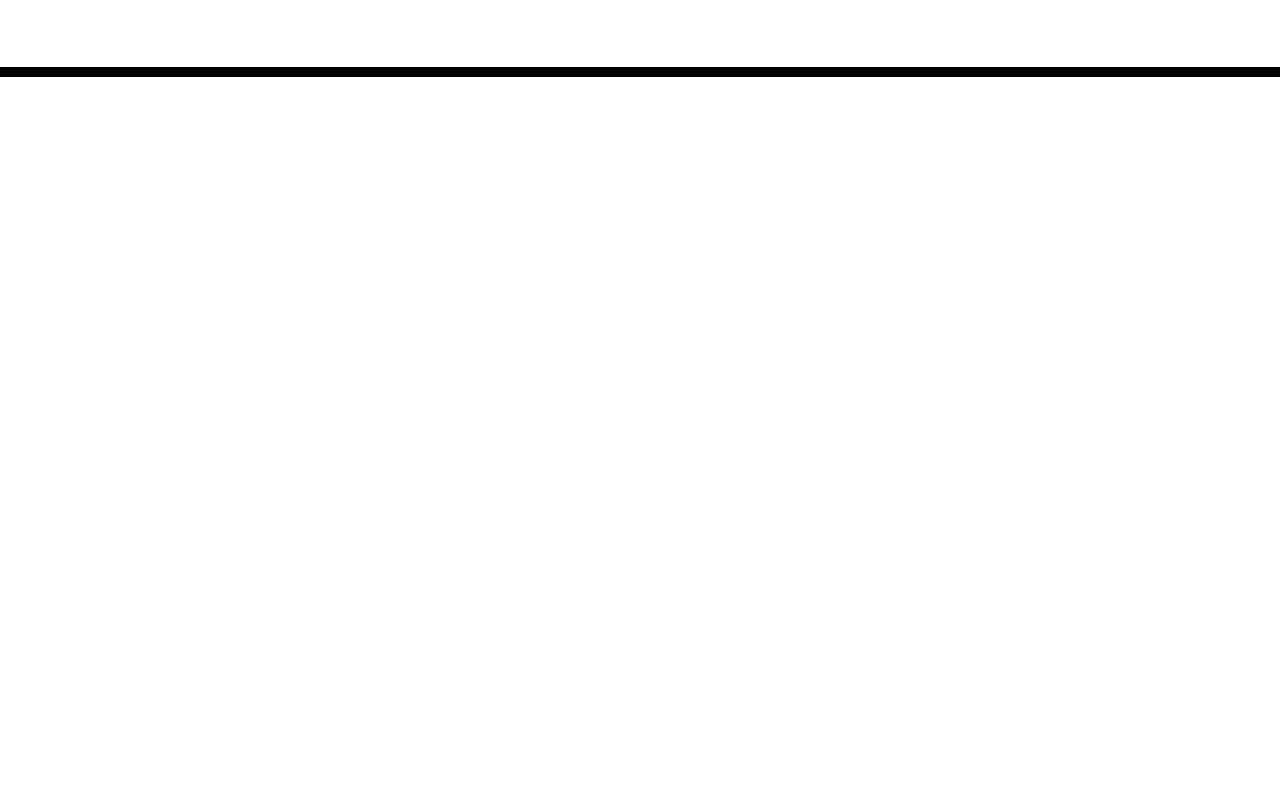
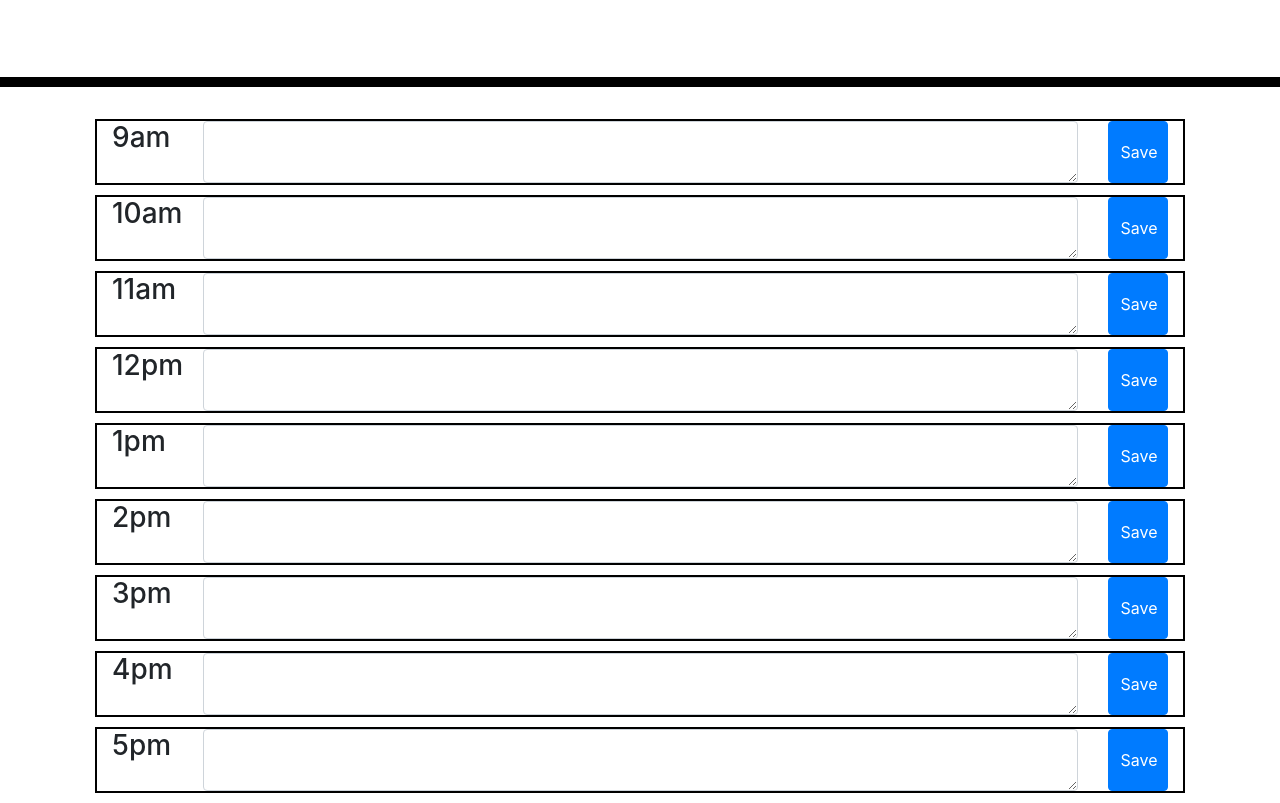
Before and after one commit to GiantRobot76/DayPlannerProject, a plain HTML site: page index.html in a window 1280 px wide. Shown: the part 191-994 px from the top of the page. Before the commit the page ends 800 px from the top, so only its background shows below. Drawn offline with nearby package versions, Linux system fonts and the light colour scheme; files that its build step writes are made by us from their sources.

Commit message:
initial grid buildout

```diff
--- a/Assets/CSS/style.css
+++ b/Assets/CSS/style.css
@@ -1,5 +1,5 @@
-body {
-  font-family: 'Open Sans', sans-serif;
+/* /* body {
+  font-family: "Open Sans", sans-serif;
   font-size: 16px;
   line-height: 1;
 }
@@ -11,7 +11,7 @@ textarea {
   color: #000000;
   border-left: 1px solid black;
   padding: 10px;
-}
+} */
 
 .jumbotron {
   text-align: center;
@@ -21,7 +21,7 @@ textarea {
   border-bottom: 10px solid black;
 }
 
-.description {
+/* .description {
   white-space: pre-wrap;
 }
 
@@ -69,3 +69,29 @@ textarea {
   font-size: 20px;
   transition: all 0.3s ease-in-out;
 }
+
+.hr-col {
+  border: black solid 2px;
+  text-align: center;
+}
+
+.app-col {
+  border: black solid 2px;
+  text-align: center;
+}
+
+.save-col {
+  border: black solid 2px;
+  text-align: center;
+} */
+
+.row {
+  border: 2.5px solid black;
+  margin: 10px;
+}
+
+.btn,
+.space {
+  height: 100% !important;
+  width: 100% !important;
+}
--- /dev/null
+++ b/Assets/JS/script.js
@@ -0,0 +1,17 @@
+//TODO: Create 9 - 5 Block Day Template Based on Mockup Using Bootstrap
+//TODO: Make Fields Editable so that text describing appointment can be entered for each hour
+//TODO: Include a "save" button on each row so that input for that row can be saved to local memory
+//TODO: Link to (or download as applicable Moment.JS for use in date functions)
+//TODO: Determine Which Date Functions are applicable to this exercise and how to use.
+//TODO: Add Current Time and Date to Header
+//TODO: Color hours already passed during a given day in a different color
+
+var save9Btn = document.getElementById("save-9");
+var input9 = document.getElementById("9-input");
+
+var appointment9;
+
+save9Btn.addEventListener("click", function () {
+  appointment9 = input9.value;
+  console.log(appointment9);
+});
--- a/index.html
+++ b/index.html
@@ -18,7 +18,7 @@
       href="https://fonts.googleapis.com/css?family=Open+Sans&display=swap"
       rel="stylesheet"
     />
-    <link rel="stylesheet" href="style.css" />
+    <link rel="stylesheet" href="./Assets/CSS/style.css" />
     <title>Work Day Scheduler</title>
   </head>
 
@@ -29,10 +29,182 @@
       <p id="currentDay" class="lead"></p>
     </header>
     <div class="container">
-      <!-- Timeblocks go here -->
+      <div class="row">
+        <div class="col-sm-1 col-lg-1">
+          <p class="h3">9am</p>
+        </div>
+        <div class="col-sm-10 col-lg-10 space">
+          <div class="input-group">
+            <textarea
+              class="form-control"
+              aria-label="With textarea"
+              id="9-input"
+            ></textarea>
+          </div>
+        </div>
+        <div class="col-sm-1 col-lg-1">
+          <button type="button" class="btn btn-primary" id="save-9">
+            Save
+          </button>
+        </div>
+      </div>
+
+      <div class="row">
+        <div class="col-sm-1 col-lg-1">
+          <p class="h3">10am</p>
+        </div>
+        <div class="col-sm-10 col-lg-10">
+          <div class="input-group">
+            <textarea
+              class="form-control"
+              aria-label="With textarea"
+              id="10-input"
+            ></textarea>
+          </div>
+        </div>
+        <div class="col-sm-1 col-lg-1">
+          <button type="button" class="btn btn-primary" id="save-10">
+            Save
+          </button>
+        </div>
+      </div>
+      <div class="row">
+        <div class="col-sm-1 col-lg-1">
+          <p class="h3">11am</p>
+        </div>
+        <div class="col-sm-10 col-lg-10">
+          <div class="input-group">
+            <textarea
+              class="form-control"
+              aria-label="With textarea"
+              id="11-input"
+            ></textarea>
+          </div>
+        </div>
+        <div class="col-sm-1 col-lg-1">
+          <button type="button" class="btn btn-primary" id="save-11">
+            Save
+          </button>
+        </div>
+      </div>
+      <div class="row">
+        <div class="col-sm-1 col-lg-1">
+          <p class="h3">12pm</p>
+        </div>
+        <div class="col-sm-10 col-lg-10">
+          <div class="input-group">
+            <textarea
+              class="form-control"
+              aria-label="With textarea"
+              id="12-input"
+            ></textarea>
+          </div>
+        </div>
+        <div class="col-sm-1 col-lg-1">
+          <button type="button" class="btn btn-primary" id="save-12">
+            Save
+          </button>
+        </div>
+      </div>
+      <div class="row">
+        <div class="col-sm-1 col-lg-1">
+          <p class="h3">1pm</p>
+        </div>
+        <div class="col-sm-10 col-lg-10">
+          <div class="input-group">
+            <textarea
+              class="form-control"
+              aria-label="With textarea"
+              id="1-input"
+            ></textarea>
+          </div>
+        </div>
+        <div class="col-sm-1 col-lg-1">
+          <button type="button" class="btn btn-primary" id="save-1">
+            Save
+          </button>
+        </div>
+      </div>
+      <div class="row">
+        <div class="col-sm-1 col-lg-1">
+          <p class="h3">2pm</p>
+        </div>
+        <div class="col-sm-10 col-lg-10">
+          <div class="input-group">
+            <textarea
+              class="form-control"
+              aria-label="With textarea"
+              id="2-input"
+            ></textarea>
+          </div>
+        </div>
+        <div class="col-sm-1 col-lg-1">
+          <button type="button" class="btn btn-primary" id="save-2">
+            Save
+          </button>
+        </div>
+      </div>
+      <div class="row">
+        <div class="col-sm-1 col-lg-1">
+          <p class="h3">3pm</p>
+        </div>
+        <div class="col-sm-10 col-lg-10">
+          <div class="input-group">
+            <textarea
+              class="form-control"
+              aria-label="With textarea"
+              id="3-input"
+            ></textarea>
+          </div>
+        </div>
+        <div class="col-sm-1 col-lg-1">
+          <button type="button" class="btn btn-primary" id="save-3">
+            Save
+          </button>
+        </div>
+      </div>
+      <div class="row">
+        <div class="col-sm-1 col-lg-1">
+          <p class="h3">4pm</p>
+        </div>
+        <div class="col-sm-10 col-lg-10">
+          <div class="input-group">
+            <textarea
+              class="form-control"
+              aria-label="With textarea"
+              id="4-input"
+            ></textarea>
+          </div>
+        </div>
+        <div class="col-sm-1 col-lg-1">
+          <button type="button" class="btn btn-primary" id="save-4">
+            Save
+          </button>
+        </div>
+      </div>
+      <div class="row">
+        <div class="col-sm-1 col-lg-1">
+          <p class="h3">5pm</p>
+        </div>
+        <div class="col-sm-10 col-lg-10">
+          <div class="input-group">
+            <textarea
+              class="form-control"
+              aria-label="With textarea"
+              id="5-input"
+            ></textarea>
+          </div>
+        </div>
+        <div class="col-sm-1 col-lg-1">
+          <button type="button" class="btn btn-primary" id="save-5">
+            Save
+          </button>
+        </div>
+      </div>
     </div>
 
     <script src="https://cdnjs.cloudflare.com/ajax/libs/jquery/3.2.1/jquery.min.js"></script>
     <script src="https://cdnjs.cloudflare.com/ajax/libs/moment.js/2.24.0/moment.min.js"></script>
+    <script src="./Assets/JS/script.js"></script>
   </body>
 </html>
```
